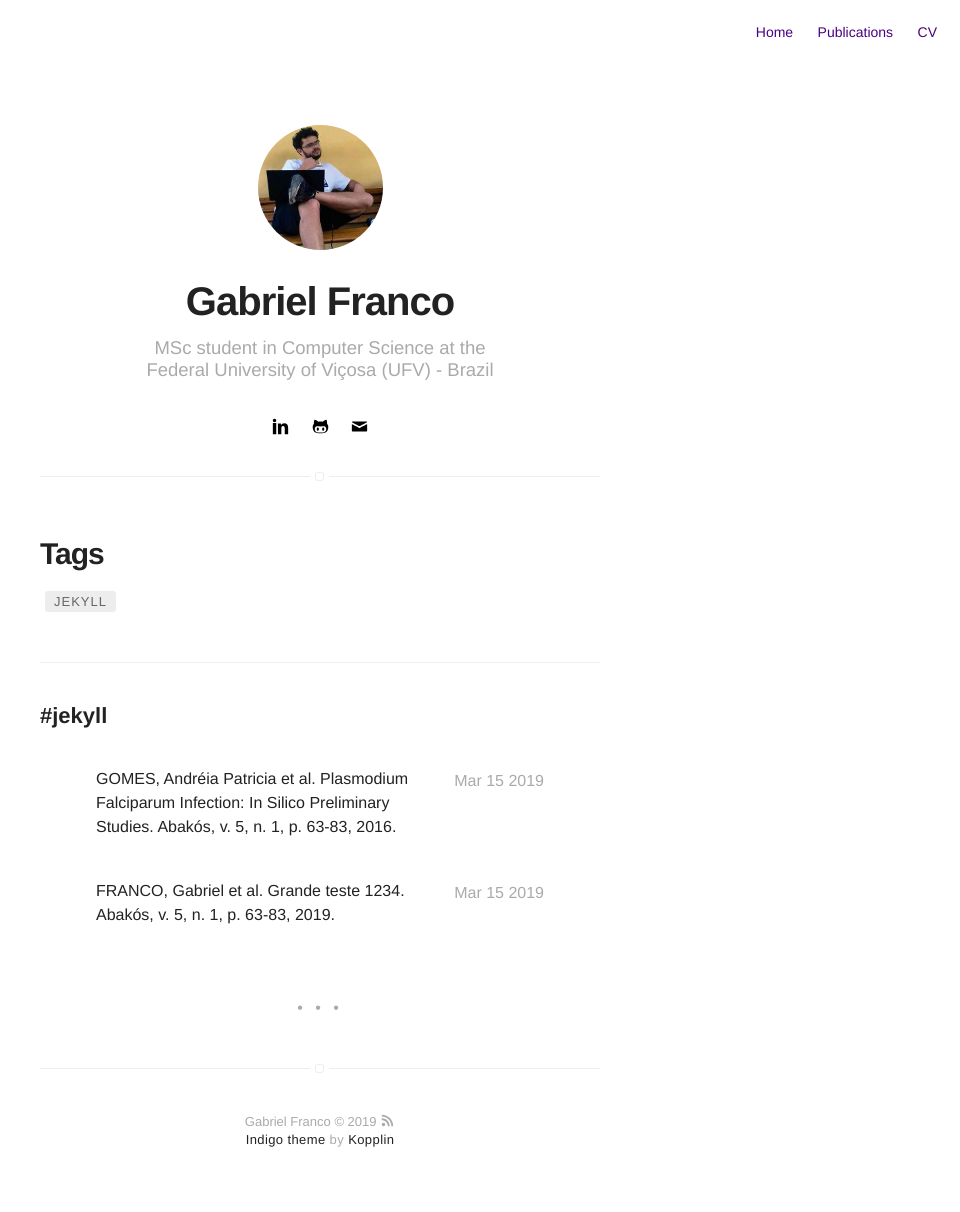
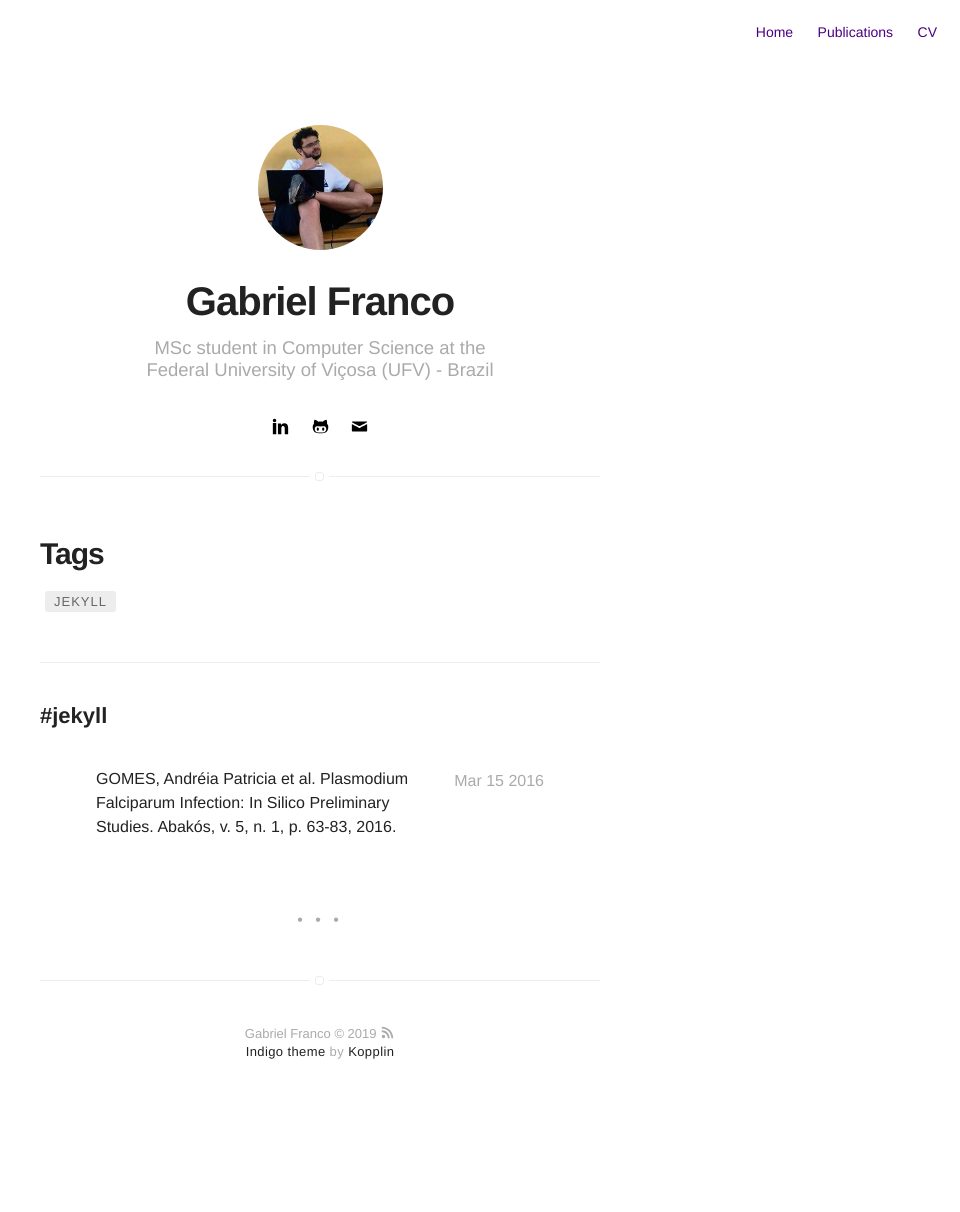
Before and after one commit to gaabrielfranco/gaabrielfranco.github.io, a Jekyll site: the page built from tags.html, in a window 1280 px wide. Shown: the whole page, without its empty margins (320-1280 px from the left). Built offline with Jekyll 4.4.1, drawn with Linux system fonts in a browser that asks for light colours; after the commit the page ends 1124 px from its top, so only the background shows below that.

Commit message:
Final Site

```diff
--- a/_posts/2019-03-15-abakos.markdown
+++ b/_posts/2016-03-15-abakos.markdown
@@ -1,7 +1,7 @@
 ---
 title: "GOMES, Andréia Patricia et al. Plasmodium Falciparum Infection: In Silico Preliminary Studies. Abakós, v. 5, n. 1, p. 63-83, 2016."
 layout: page
-date: 2019-03-15 10:10
+date: 2016-03-15 10:10
 tag: jekyll
 #image: https://koppl.in/indigo/assets/images/jekyll-logo-light-solid.png
 #headerImage: true
--- a/_posts/2020-03-15-abakos.markdown
+++ /dev/null
@@ -1,14 +0,0 @@
----
-title: "FRANCO, Gabriel et al. Grande teste 1234. Abakós, v. 5, n. 1, p. 63-83, 2019."
-layout: page
-date: 2019-03-15 10:10
-tag: jekyll
-#image: https://koppl.in/indigo/assets/images/jekyll-logo-light-solid.png
-#headerImage: true
-projects: true
-hidden: true # don't count this post in blog pagination
-description: "This is a simple and minimalist template for Jekyll for those who likes to eat noodles."
-category: project
-author: johndoe
-externalLink: false
----
```
